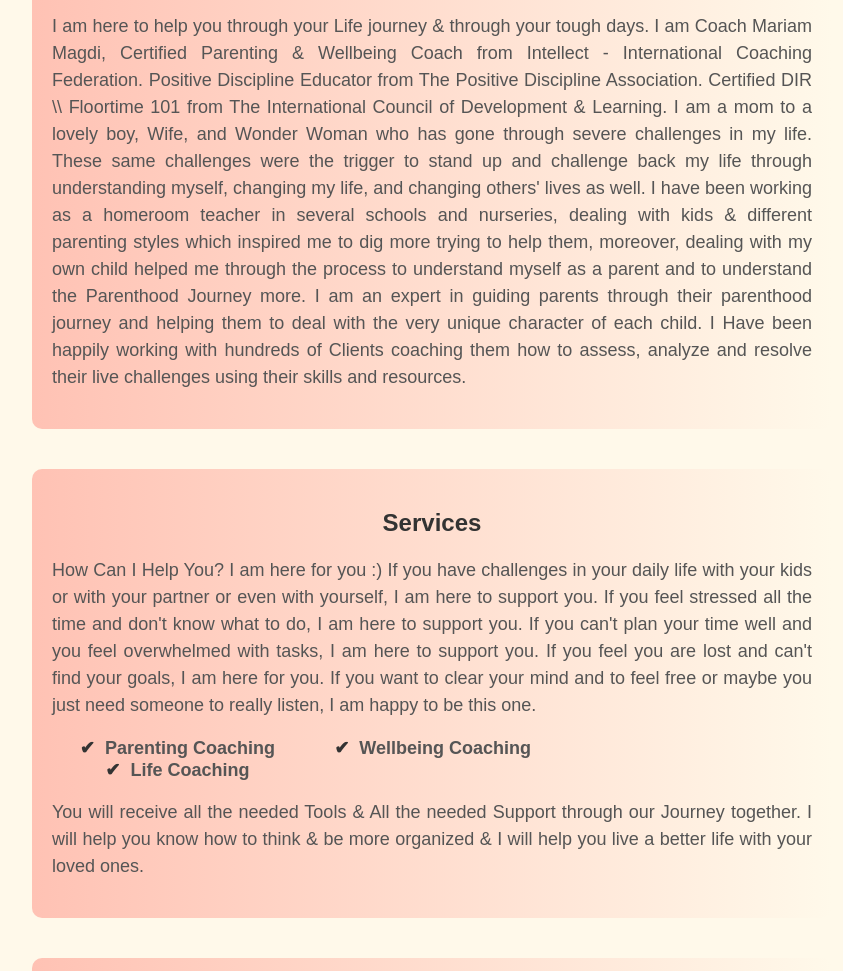
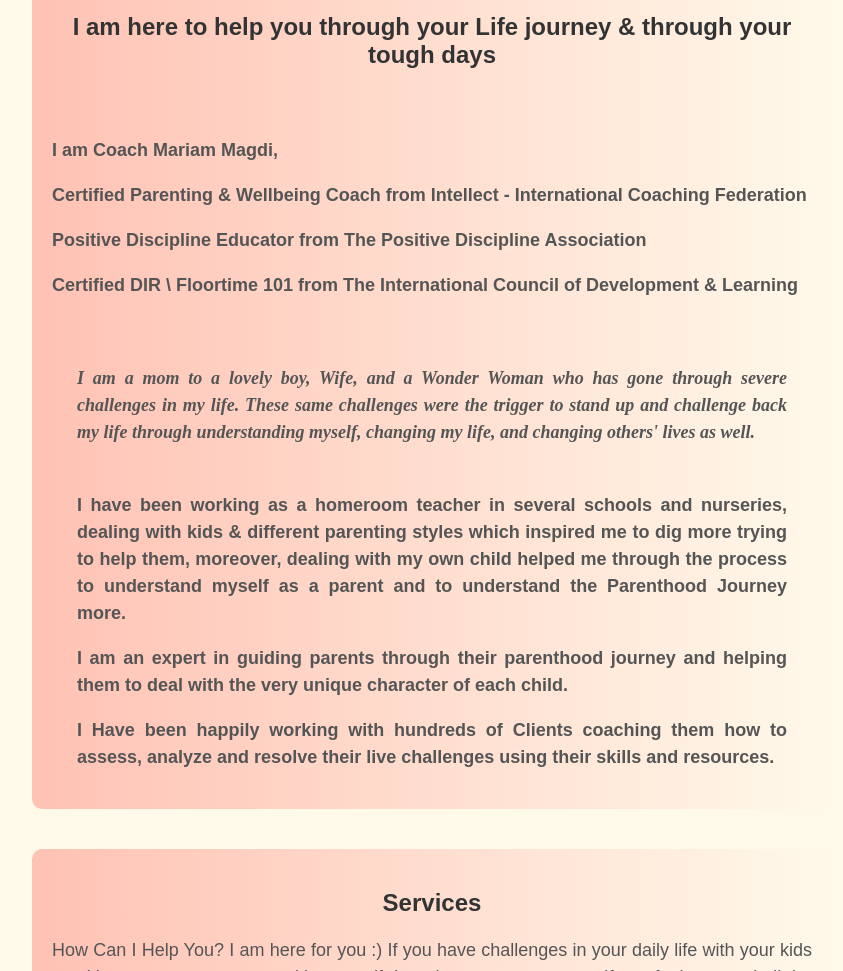
Before and after one commit to Hussien-Talha/Mariam-magdi, a plain HTML site: page index.html in a window 1280 px wide. Shown: the part 860-1831 px from the top of the page, without its empty margins (208-1051 px from the left). Drawn offline with Linux system fonts and the light colour scheme.

Commit message:
Updated About me section

```diff
--- a/index.html
+++ b/index.html
@@ -138,7 +138,27 @@
             color: #555;
             font-size: 16px;
         }
-    </style>
+        .aboutpara1 {
+            padding-top: 30px;
+            color: #3d6872;
+        }
+        .aboutpara2 {
+            padding-top: 30px;
+            margin-right: 25px;
+            margin-left: 25px;
+            font-family: "Script MT Bold"; /* Set the font family to "Script MT Bold" */
+            font-style: italic; /* Set the font style to italic if needed */
+            font-weight: bold; /* Set the font weight to bold if needed */
+            font-size: 30px;
+        }
+        .aboutpara3 {
+            padding-top: 10px;
+            color: #3d6872;
+            margin-right: 25px;
+            margin-left: 25px;
+        }
+
+</style>
 </head>
 <body>
     <div class="navbar">
@@ -154,8 +174,26 @@
     <div class="container">
         <div class="section" id="about">
             <h2>About Me</h2>
-            <p>I am here to help you through your Life journey & through your tough days. I am Coach Mariam Magdi, Certified Parenting & Wellbeing Coach from Intellect - International Coaching Federation. Positive Discipline Educator from The Positive Discipline Association. Certified DIR \\ Floortime 101 from The International Council of Development & Learning. I am a mom to a lovely boy, Wife, and Wonder Woman who has gone through severe challenges in my life. These same challenges were the trigger to stand up and challenge back my life through understanding myself, changing my life, and changing others' lives as well. I have been working as a homeroom teacher in several schools and nurseries, dealing with kids & different parenting styles which inspired me to dig more trying to help them, moreover, dealing with my own child helped me through the process to understand myself as a parent and to understand the Parenthood Journey more. I am an expert in guiding parents through their parenthood journey and helping them to deal with the very unique character of each child. I Have been happily working with hundreds of Clients coaching them how to assess, analyze and resolve their live challenges using their skills and resources.</p>
-        </div>
+            <h2>I am here to help you through your Life journey
+                & through your tough days</h2>
+                <div class="aboutpara1">
+                    <p><strong> I am Coach Mariam Magdi,</strong></p>
+                    <p><strong>Certified Parenting & Wellbeing Coach from Intellect - International Coaching Federation</strong></p>
+                    <p><strong>Positive Discipline Educator from The Positive Discipline Association</strong></p>
+                    <p><strong>Certified DIR \ Floortime 101 from The International Council of Development & Learning</strong></p>
+                </div>
+
+                <div class="aboutpara2">
+                    <p><strong>I am a mom to a lovely boy, Wife, and a Wonder Woman who has gone through severe challenges in my life. These same challenges were the trigger to stand up and challenge back my life through understanding myself, changing my life, and changing others' lives as well.</strong></p>
+                </div>
+
+                <div class="aboutpara3">
+                    <p><strong>I have been working as a homeroom teacher in several schools and nurseries, dealing with kids & different parenting styles which inspired me to dig more trying to help them, moreover, dealing with my own child helped me through the process to understand myself as a parent and to understand the Parenthood Journey more.</strong></p>
+                    <p><strong>I am an expert in guiding parents through their parenthood journey and helping them to deal with the very unique character of each child.</strong></p>
+                    <p><strong>I Have been happily working with hundreds of Clients coaching them how to assess, analyze and resolve their live challenges using their skills and resources.</strong></p>
+                </div>
+
+    </div>
         <div class="section" id="services">
             <h2>Services</h2>
             <p>How Can I Help You? I am here for you :) If you have challenges in your daily life with your kids or with your partner or even with yourself, I am here to support you. If you feel stressed all the time and don't know what to do, I am here to support you. If you can't plan your time well and you feel overwhelmed with tasks, I am here to support you. If you feel you are lost and can't find your goals, I am here for you. If you want to clear your mind and to feel free or maybe you just need someone to really listen, I am happy to be this one.</p>
```
